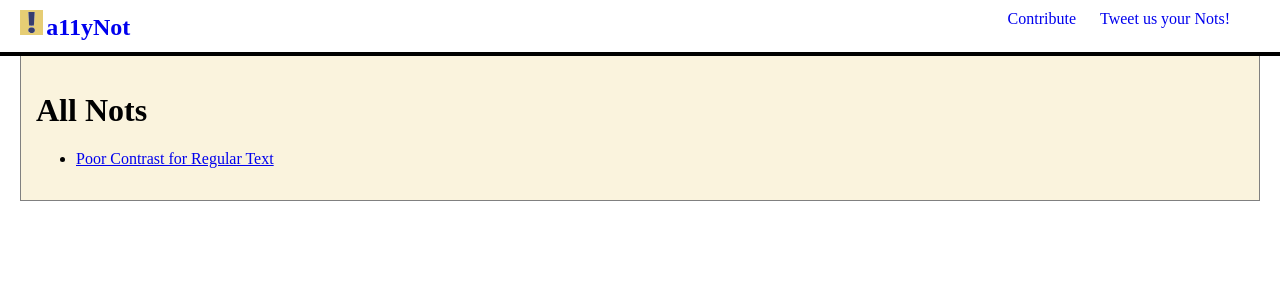
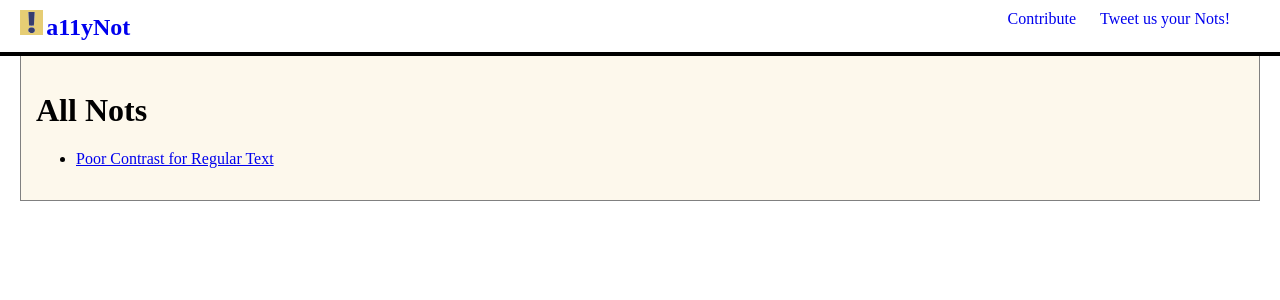
Before and after one commit to a11yNot/a11yNot.github.io, a Jekyll site: the page built from index.html, in a window 1280 px wide. Shown: the top 300 px of the page. Built offline with Jekyll 4.4.1, drawn with Linux system fonts in a browser that asks for light colours; nearby versions of some CDN libraries.

Commit message:
lightening main background color

```diff
--- a/includes/css/styles.css
+++ b/includes/css/styles.css
@@ -20,7 +20,7 @@ nav[aria-label="Main Navigation"] ul li {
 }
 
 main {
-	background-color: #FAF3DD;
+	background-color: #FDF8EC;
 }
 
 .rendered-not {
```
